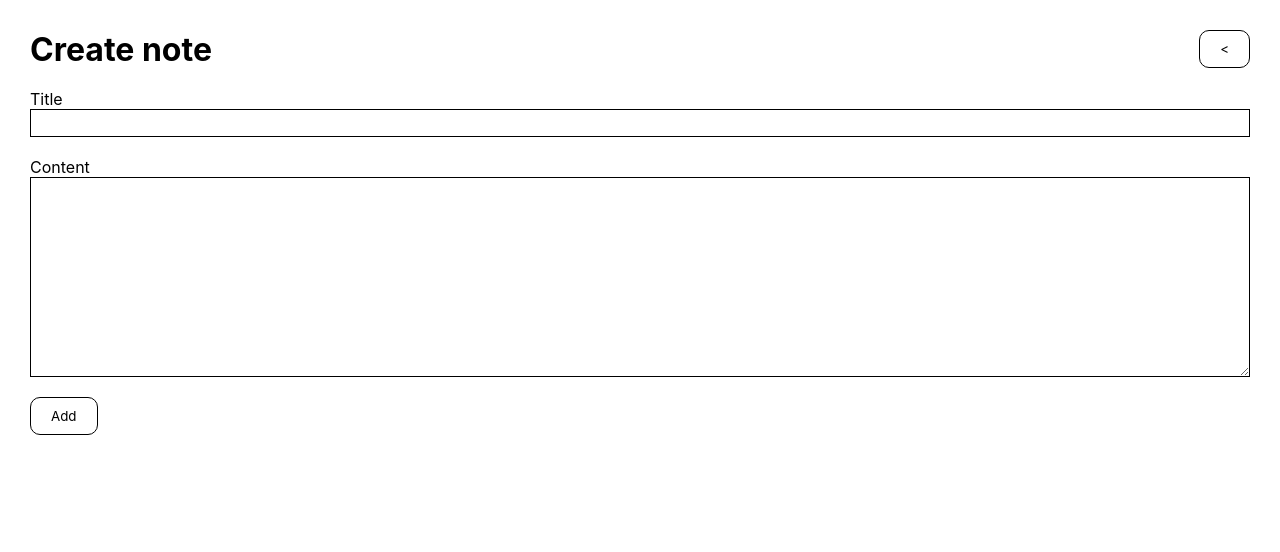
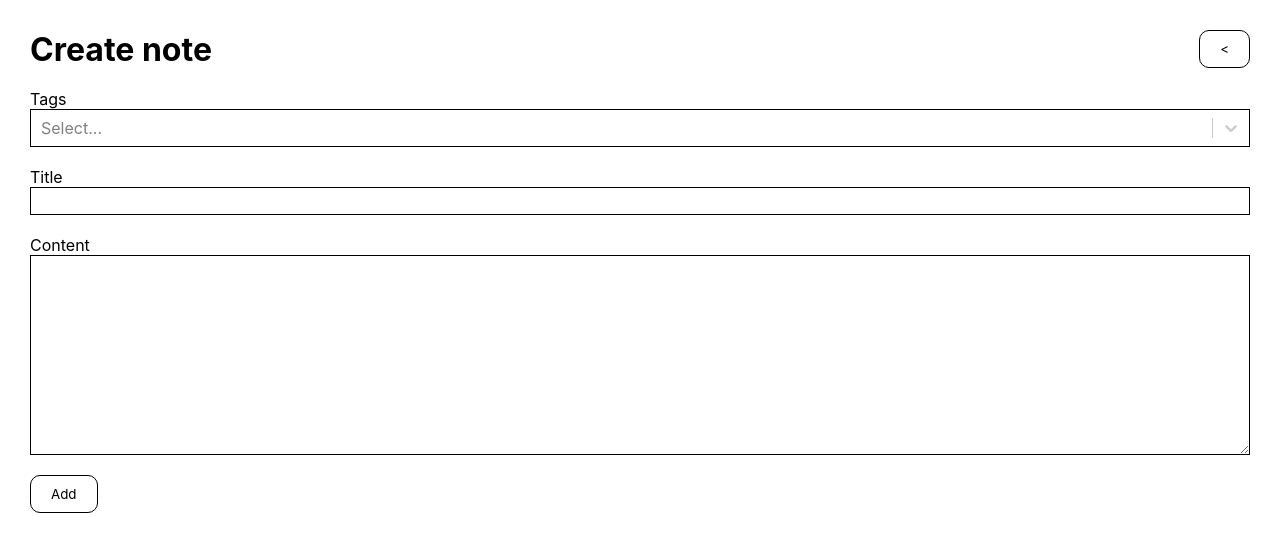
Before and after one commit to malinuuus/note-taking-app-react, a React (Vite) app: page /new in a window 1280 px wide. Shown: the top 552 px of the page. Built offline with nearby package versions, Linux system fonts and the light colour scheme.

Commit message:
Add select in NoteForm for adding tags to a new note

```diff
--- a/package.json
+++ b/package.json
@@ -13,6 +13,7 @@
     "react": "^18.2.0",
     "react-dom": "^18.2.0",
     "react-router-dom": "^6.11.2",
+    "react-select": "^5.7.3",
     "styled-components": "^6.0.0-rc.3"
   },
   "devDependencies": {
--- a/src/App.tsx
+++ b/src/App.tsx
@@ -5,9 +5,9 @@ import { NewNote } from './pages/NewNote';
 import { Note as NotePage } from './pages/Note';
 import { EditNote } from './pages/EditNote';
 import { NotFound } from './pages/NotFound';
-import { testNotes } from './testNotes';
+import { testNotes, testTags } from './testNotes';
 
-type Tag = {
+export type Tag = {
   id: string
   label: string
 }
@@ -26,6 +26,7 @@ export type Note = {
 
 function App() {
   const [notes, setNotes] = useState<Note[]>(testNotes);
+  const [tags, setTags] = useState<Tag[]>(testTags);
 
   const handleNewNote = (newNote: NewNote) => {
     setNotes([...notes, {
@@ -52,11 +53,15 @@ function App() {
     setNotes(newNotes);
   }
 
+  const handleTagCreate = (newTag: Tag) => {
+    setTags([...tags, newTag])
+  }
+
   return (
     <Router>
       <Routes>
         <Route path='/' element={<MainPage notes={notes} />} />
-        <Route path='/new' element={<NewNote onSubmit={handleNewNote} />} />
+        <Route path='/new' element={<NewNote onSubmit={handleNewNote} availableTags={tags} onTagCreate={handleTagCreate} />} />
         <Route path='/:id'>
           <Route index element={<NotePage notes={notes} onDelete={handleNoteDelete} />} />
           <Route path='edit' element={<EditNote onSubmit={handleNoteEdit} notes={notes} />} />
--- a/src/components/NoteForm/index.tsx
+++ b/src/components/NoteForm/index.tsx
@@ -3,13 +3,16 @@ import { NewNoteProps } from "../../pages/NewNote"
 import { Button, DisabledButton } from "../../styles"
 import { InputGroup, RequiredMessage } from "./styles"
 import { useNavigate } from 'react-router-dom';
+import CreatableSelect from 'react-select/creatable'
+import { Tag } from '../../App';
+import { MultiValue } from 'react-select';
 
-export const NoteForm = ({ onSubmit, currentData }: NewNoteProps) => {
+export const NoteForm = ({ onSubmit, availableTags, onTagCreate, currentData }: NewNoteProps) => {
   const [titleValue, setTitleValue] = useState<string>('');
   const [contentValue, setContentValue] = useState<string>('');
   const [isValueEmpty, setIsValueEmpty] = useState<boolean>(false);
+  const [selectedTags, setSelectedTags] = useState<Tag[]>([]);
   const navigate = useNavigate();
-  console.log(currentData);
 
   useEffect(() => {
     if (currentData) {
@@ -41,7 +44,7 @@ export const NoteForm = ({ onSubmit, currentData }: NewNoteProps) => {
       onSubmit({
         title: titleValue,
         content: contentValue,
-        tags: [],
+        tags: selectedTags,
         updatedAt: new Date()
       });
       navigate('/');
@@ -50,8 +53,68 @@ export const NoteForm = ({ onSubmit, currentData }: NewNoteProps) => {
     }
   }
 
+  const handleTagsSelect = (tags: MultiValue<{label: string, value: string}>) => {
+    setSelectedTags(tags.map(tag => ({
+      id: tag.value,
+      label: tag.label
+    })))
+  }
+
+  const handleTagCreate = (label: string) => {
+    const newTag: Tag = {
+      id: new Date().valueOf().toString(),
+      label: label
+    }
+
+    onTagCreate(newTag);
+    setSelectedTags([...selectedTags, newTag]);
+  }
+
   return (
     <form onSubmit={handleSubmit}>
+      <InputGroup>
+        <label>Tags</label>
+        <CreatableSelect
+          isMulti
+          classNamePrefix={'Select'}
+          value={selectedTags.map(tag => ({
+            label: tag.label,
+            value: tag.id
+          }))}
+          options={availableTags.map(tag => ({
+            label: tag.label,
+            value: tag.id
+          }))}
+          onChange={handleTagsSelect}
+          onCreateOption={handleTagCreate}
+          id='tags'
+          styles={{
+            control: styles => ({
+              ...styles,
+              borderColor: '#000',
+              borderRadius: 0,
+              '&:hover': {
+                borderColor: '#000'
+              }
+            }),
+            multiValue: styles => ({
+              ...styles,
+              backgroundColor: '#2f4eff'
+            }),
+            multiValueLabel: styles => ({
+              ...styles,
+              color: '#fff'
+            }),
+            multiValueRemove: styles => ({
+              ...styles,
+              ':hover': {
+                backgroundColor: '#90a0ff',
+                cursor: 'pointer'
+              }
+            })
+          }}
+        />
+      </InputGroup>
       <InputGroup $redShadow={isValueEmpty}>
         <label htmlFor="title">
           Title
--- a/src/pages/NewNote/index.tsx
+++ b/src/pages/NewNote/index.tsx
@@ -1,14 +1,16 @@
 import { Link } from "react-router-dom"
 import { Button, Header } from "../../styles"
 import { NoteForm } from "../../components/NoteForm"
-import { NewNote as NewNoteType } from "../../App"
+import { NewNote as NewNoteType, Tag } from "../../App"
 
 export type NewNoteProps = {
   onSubmit: (newNote: NewNoteType) => void
+  availableTags: Tag[]
+  onTagCreate: (newTag: Tag) => void
   currentData?: NewNoteType
 }
 
-export const NewNote = ({ onSubmit }: NewNoteProps) => {
+export const NewNote = ({ onSubmit, availableTags, onTagCreate }: NewNoteProps) => {
   return (
     <div>
       <Header>
@@ -17,7 +19,7 @@ export const NewNote = ({ onSubmit }: NewNoteProps) => {
           <Button>{'<'}</Button>
         </Link>
       </Header>
-      <NoteForm onSubmit={onSubmit} />
+      <NoteForm onSubmit={onSubmit} availableTags={availableTags} onTagCreate={onTagCreate} />
     </div>
   )
 }
--- a/src/testNotes.tsx
+++ b/src/testNotes.tsx
@@ -40,3 +40,14 @@ export const testNotes = [
     updatedAt: new Date(2023, 5, 6, 13, 41)
   }
 ]
+
+export const testTags = [
+  {
+    id: '1',
+    label: 'important'
+  },
+  {
+    id: '2',
+    label: 'to do'
+  }
+];
```
Also changed, not shown: 1 other file (tests, documents, lock files or other folders).
